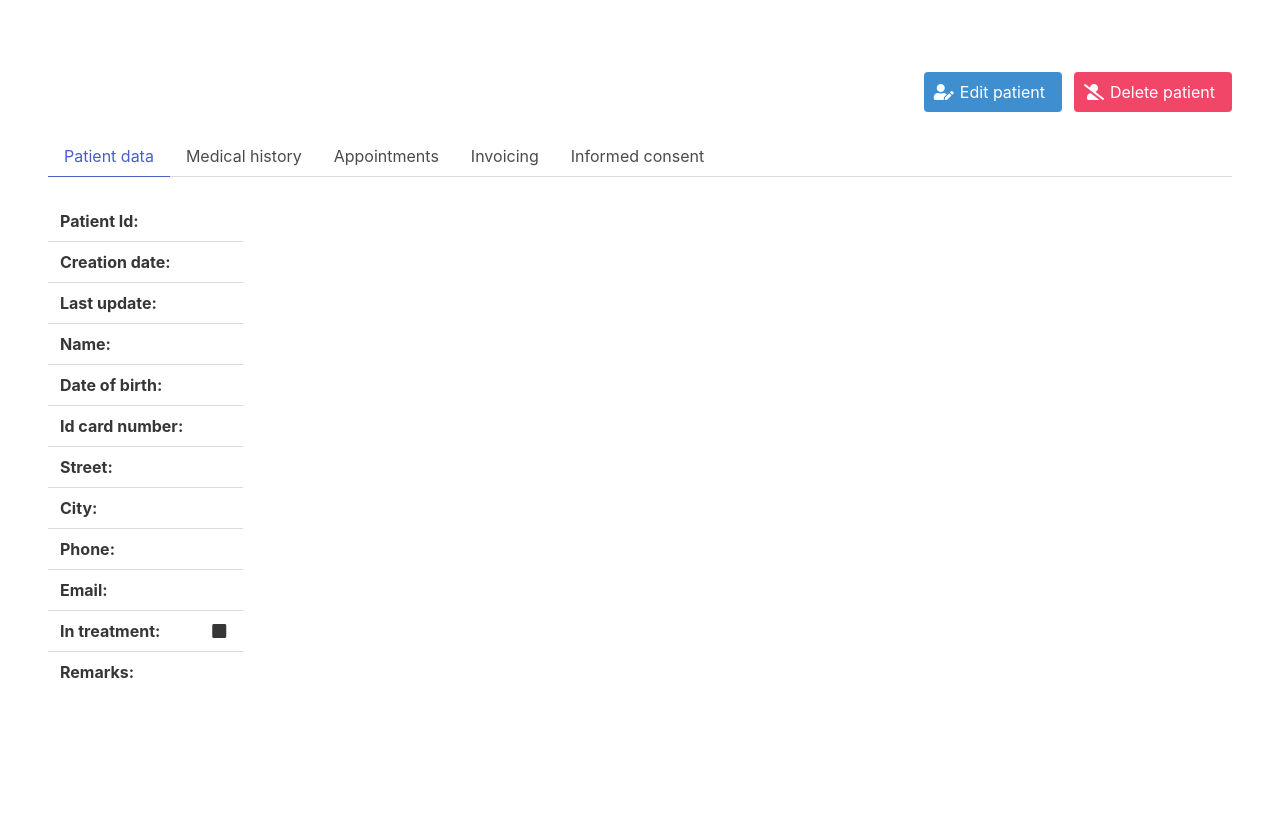
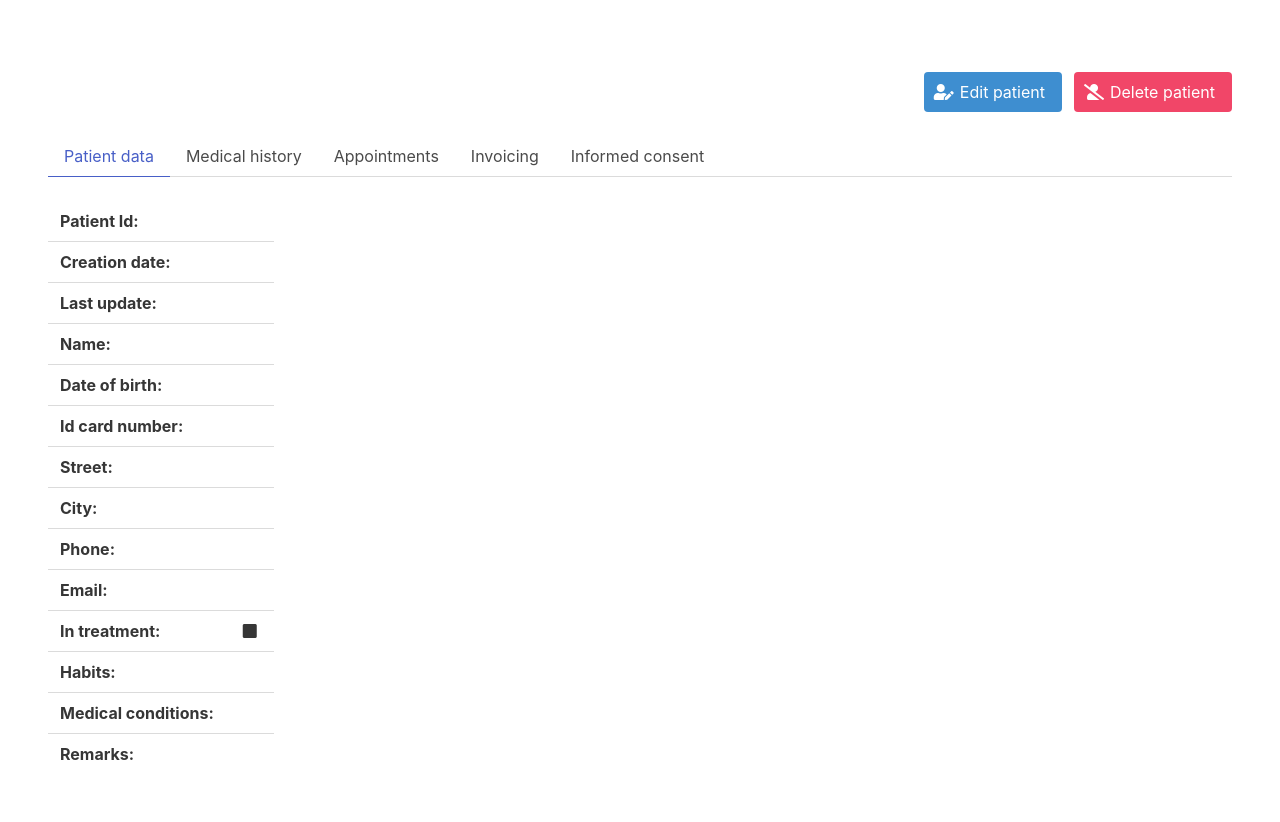
Before and after one commit to navegotel/fisiomate, a Django app: template fisiocore/templates/fisiocore/patient/patient.html in a window 1280 px wide. Before the commit the page ends 678 px from the top, so only its background shows below. Run offline with Django 4.2, Linux system fonts and the light colour scheme; the template is opened without the code that fills it, so the values that code supplies are empty; parts of the project's set-up code (start-up, migrations or seed data) failed here and were passed over; some libraries are stand-ins or nearby versions.

Commit message:
added fields to patient

```diff
--- a/fisiocore/forms.py
+++ b/fisiocore/forms.py
@@ -20,6 +20,8 @@ class PatientForm(ModelForm):
             'phone',
             'id_card_number',
             'in_treatment',
+            'habits',
+            'medical_conditions',
             'remarks'
         ]
 
--- a/fisiocore/imex.py
+++ b/fisiocore/imex.py
@@ -29,6 +29,8 @@ def import_patient_data(data, zf, user):
             email=data['email'],
             phone=data['phone'],
             id_card_number=data['idCardNumber'],
+            habits=data['habits'],
+            medical_conditions = data['medical_conditions'],
             remarks=data['remarks'],
             in_treatment=data['inTreatment'],
             )
@@ -112,6 +114,8 @@ def export_patient_data(patient_ids, user, include_examination_data=True):
                 'email': p.email,
                 'phone': p.phone,
                 'idCardNumber': p.id_card_number,
+                'habits': p.habits,
+                'medical_conditions': p.medical_conditions,
                 'remarks': p.remarks,
                 'inTreatment': p.in_treatment,
             }
--- a/fisiocore/models.py
+++ b/fisiocore/models.py
@@ -35,6 +35,8 @@ class Patient(models.Model):
     phone = models.CharField(_("Phone"), max_length=20, blank=True, null=True)
     id_card_number = models.CharField(_("Id card"), max_length=20, blank=True, null=True)
     in_treatment = models.BooleanField(_("In treatment"))
+    habits = models.TextField(_("Habits"), blank="True", null="True")
+    medical_conditions = models.TextField(_("Medical conditions"), blank="True", null="True")
     remarks = models.TextField(_("Remarks"), blank="True", null="True")
 
     def __str__(self):
--- a/fisiocore/templates/fisiocore/patient/patient.html
+++ b/fisiocore/templates/fisiocore/patient/patient.html
@@ -95,6 +95,22 @@
                 </td>
         </tr>
         <tr>
+            <td><b>{% translate 'Habits' %}:</b></td>
+            <td>
+                <div class="content">
+                    {{patient.habits|default_if_none:''|markdownify}}
+                </div>
+            </td>
+        </tr>
+        <tr>
+            <td><b>{% translate 'Medical conditions' %}:</b></td>
+            <td>
+                <div class="content">
+                    {{patient.medical_conditions|default_if_none:''|markdownify}}
+                </div>
+            </td>
+        </tr>
+        <tr>
             <td><b>{% translate 'Remarks' %}:</b></td>
             <td>
                 <div class="content">
```
Also changed, not shown: fisiocore/templates/fisiocore/patient/patient_form.html (+38 -2 lines).
